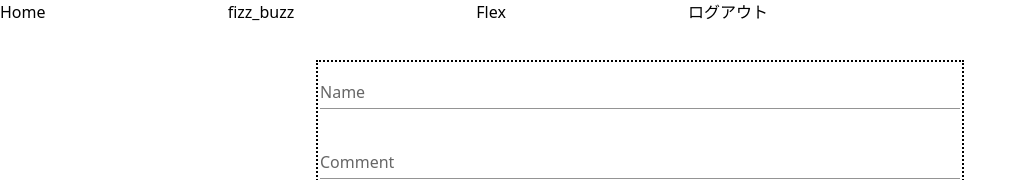
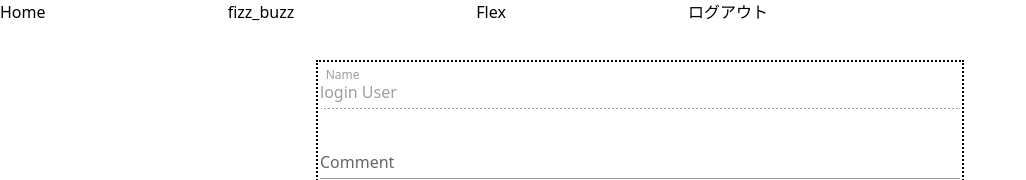
Before and after one commit to mura-work/chat-vue-sample, a Vue app: page /fizz_buzz in a window 1280 px wide. Shown: the top 180 px of the page, without its empty margins (0-1026 px from the left). Built offline with nearby package versions, Linux system fonts and the light colour scheme; no server answers.

Commit message:
propsのテスト

```diff
--- a/jest.config.js
+++ b/jest.config.js
@@ -1,3 +1,4 @@
 module.exports = {
-  preset: '@vue/cli-plugin-unit-jest'
+  preset: '@vue/cli-plugin-unit-jest',
+  setupFiles: ['./tests/unit/setup.js']
 }
--- a/src/components/PostForm.vue
+++ b/src/components/PostForm.vue
@@ -1,7 +1,7 @@
 <template>
   <div class="post-form">
     <v-form class="form-contents">
-      <v-text-field v-model="name" label="Name" required></v-text-field>
+      <v-text-field disabled v-model="nameData" label="Name" required></v-text-field>
       <v-text-field v-model="comment" label="Comment" required></v-text-field>
       <v-btn @click="addComment()">投稿</v-btn>
     </v-form>
@@ -9,19 +9,32 @@
 </template>
 
 <script>
-// import { db } from '../main'
 
 export default {
   name: 'post-form',
   data: () => ({
-    name: '',
     comment: '',
   }),
+  props: {
+    name: {
+      type: String,
+      default: '',
+    },
+  },
+  computed: {
+    nameData: {
+      get() {
+        return this.name
+      },
+      set(value) {
+        this.$emit('update:name', value)
+      }
+    }
+  },
   methods: {
     addComment: function() {
       const array = {'name': this.name, 'comment': this.comment}
       this.$emit('post-comment', array)
-      this.name = ''
       this.comment = ''
     }
   }
--- a/src/components/fizz_buzz.vue
+++ b/src/components/fizz_buzz.vue
@@ -1,10 +1,10 @@
 <template>
   <div>
-    <post-form @post-comment="postComment" />
+    <post-form :name.sync="name" @post-comment="postComment" />
     <ul>
       <li v-for="(error, i) in errorMessages" :key="i">{{error}}</li>
     </ul>
-    <post-list :posts="lists" />
+    <post-list :posts="lists" v-if="lists.length" />
   </div>
 </template>
 
@@ -24,6 +24,7 @@ export default {
     return {
       lists: [],
       errorMessages: [],
+      name: 'login User',
     }
   },
   methods: {
@@ -31,10 +32,18 @@ export default {
       fizzBuzz()
     },
     postComment(value) {
+      console.log(value)
       this.errorMessages = validPost(value)
       console.log(this.errorMessages)
       if (this.errorMessages.length > 0) return
       postComment(this.lists, value)
+    }
+  },
+  watch: {
+    name: {
+      handler() {
+        console.log(this.name)
+      }
     }
   },
   mounted() {
```
Also changed, not shown: tests/unit/setup.js (added, +4 -0 lines), 2 other files (tests, documents, lock files or other folders).
